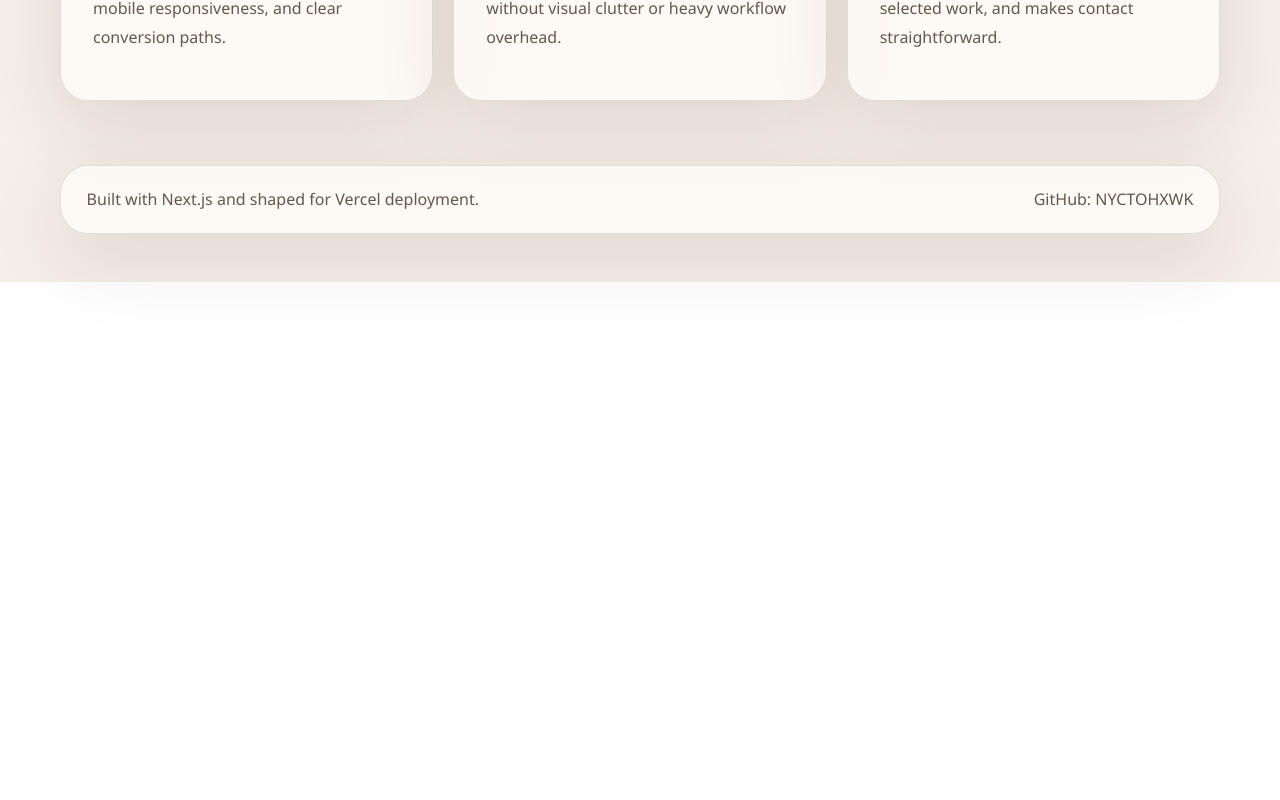
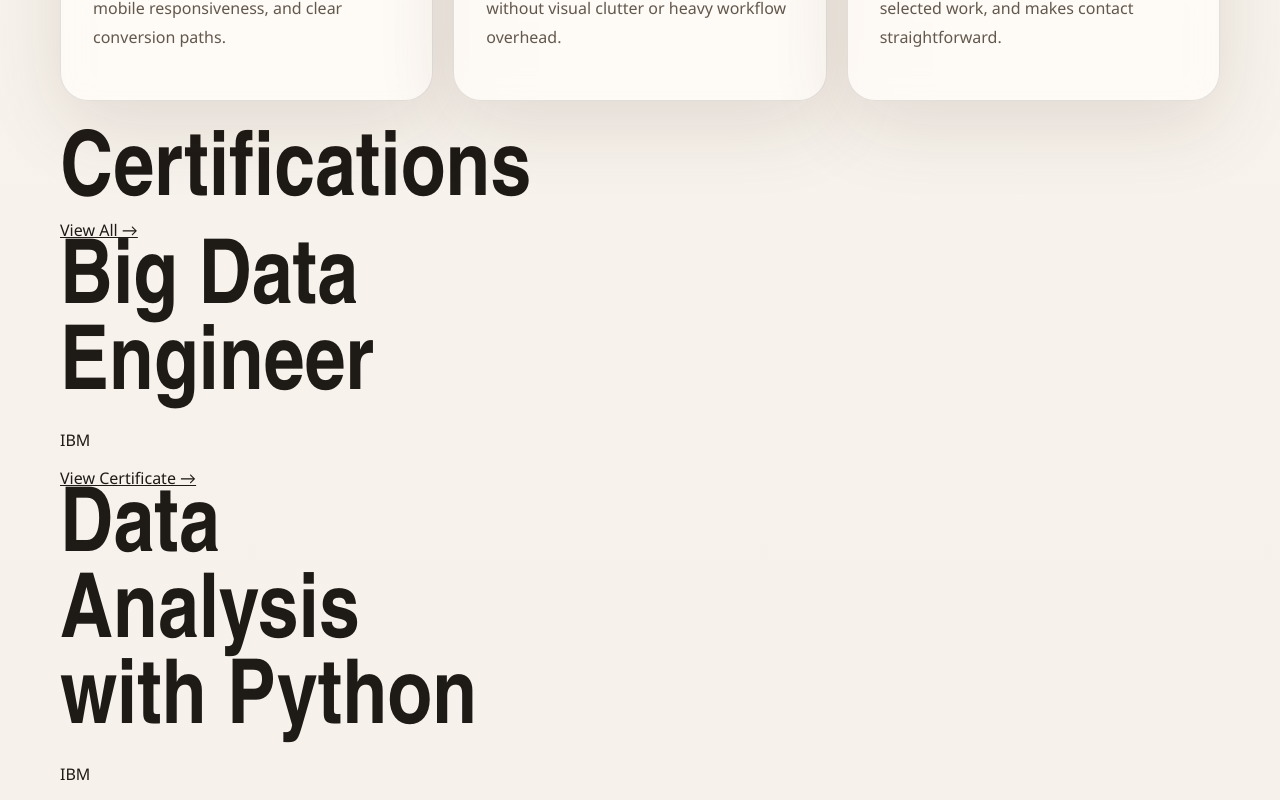
Before and after one commit to NYCTOHXWK/ALPHATEST, a Next.js app: page / in a window 1280 px wide. Shown: the part 1640-2440 px from the top of the page. Before the commit the page ends 1922 px from the top, so only its background shows below. Built offline with nearby package versions, Linux system fonts and the light colour scheme.

Commit message:
Integrate CertSlides component into HomePage
Added CertSlides component to the HomePage.

Signed-off-by: VINAY YADAV <143164570+NYCTOHXWK@users.noreply.github.com>

```diff
--- a/app/page.tsx
+++ b/app/page.tsx
@@ -1,5 +1,6 @@
 import Link from "next/link";
 import { siteProjects, siteStats } from "@/lib/site-data";
+import CertSlides from "@/components/CertSlides";
 
 export default function HomePage() {
   return (
@@ -69,7 +70,13 @@
             </article>
           ))}
         </div>
+        </section>
+
+      {/* ADD THIS */}
+      <section>
+        <CertSlides />
       </section>
+
     </div>
   );
 }
```
